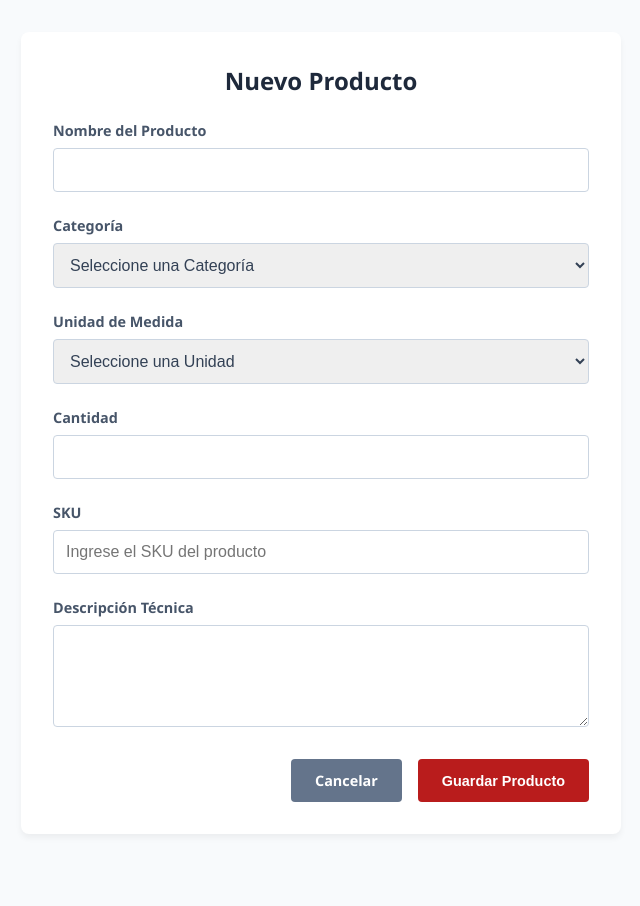
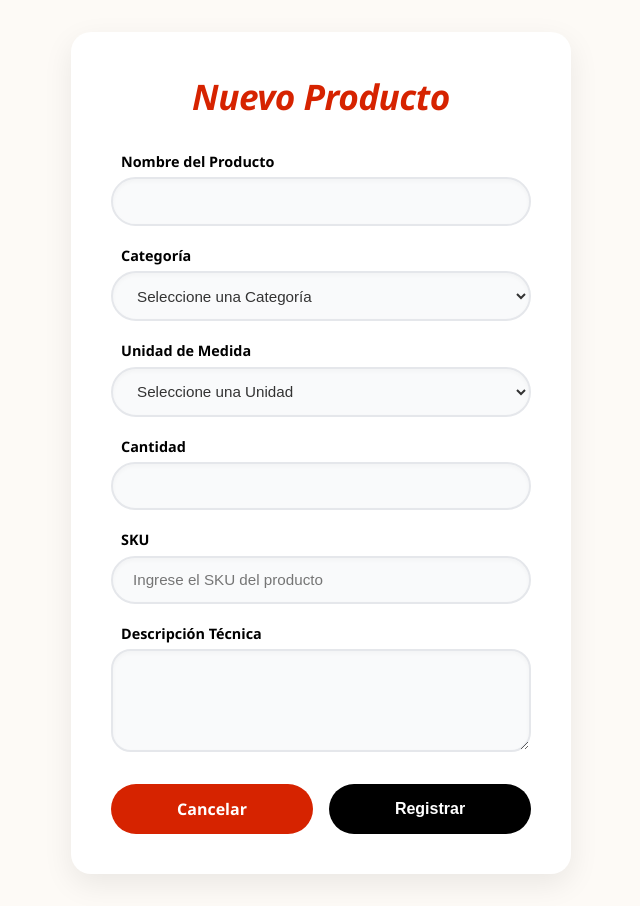
Before and after one commit to sistematPH3/ph1, a Flask app: page /inventory/products/new in a window 1280 px wide. Shown: the whole page, without its empty margins (319-959 px from the left). Before the commit the page ends 802 px from the top, so only its background shows below. Run offline with Flask 3, Linux system fonts and the light colour scheme; data that the repository does not hold is empty.

Commit message:
Refinamiento del registro de insumos

```diff
--- a/app/inventory/requests/products_request.py
+++ b/app/inventory/requests/products_request.py
@@ -4,10 +4,14 @@ def validate_product_form(data):
     name = data.get('name', '').strip()
     if not name:
         errors['name'] = 'El nombre del producto es obligatorio.'
+    elif len(name) > 100:
+        errors['name'] = 'El nombre no puede exceder los 100 caracteres.'
 
     sku = data.get('sku', '').strip()
     if not sku:
         errors['sku'] = 'El SKU es obligatorio.'
+    elif len(sku) > 50:
+        errors['sku'] = 'El SKU no puede exceder los 50 caracteres.'
 
     category_id = data.get('category_id')
     if not category_id or not str(category_id).isdigit():
@@ -21,6 +25,8 @@ def validate_product_form(data):
     elif unit_select == 'OTHER':
         if not unit_custom:
             errors['unit_of_measure'] = 'Debe especificar la nueva unidad de medida.'
+        elif len(unit_custom) > 20:
+            errors['unit_of_measure'] = 'La unidad no puede exceder los 20 caracteres.'
         else:
             unit_of_measure = unit_custom
     else:
--- a/app/static/css/inventory/products.css
+++ b/app/static/css/inventory/products.css
@@ -6,64 +6,89 @@
 
 body {
     font-family: 'Segoe UI', Tahoma, Geneva, Verdana, sans-serif;
-    background-color: #f8fafc;
-    color: #334155;
+    background-color: #fdfaf6;
+    color: #000000;
     display: flex;
     justify-content: center;
+    align-items: center;
+    min-height: 100vh;
     padding: 2rem;
 }
 
 .form-container {
     background-color: #ffffff;
-    border-radius: 8px;
-    box-shadow: 0 4px 6px rgba(0, 0, 0, 0.05);
-    padding: 2rem;
+    border-radius: 20px;
+    box-shadow: 0 10px 30px rgba(0, 0, 0, 0.08);
+    padding: 2.5rem;
     width: 100%;
-    max-width: 600px;
+    max-width: 500px;
+    position: relative;
+    z-index: 10;
 }
 
 .form-container h2 {
-    margin-bottom: 1.5rem;
-    color: #1e293b;
+    margin-bottom: 2rem;
+    color: #d62300;
     text-align: center;
+    font-weight: 800;
+    font-size: 2.2rem;
+    font-style: italic;
+    letter-spacing: -0.5px;
 }
 
 .form-group {
-    margin-bottom: 1.5rem;
+    margin-bottom: 1.25rem;
     display: flex;
     flex-direction: column;
 }
 
 .form-group label {
-    margin-bottom: 0.5rem;
-    font-weight: 600;
-    color: #475569;
+    margin-bottom: 0.4rem;
+    font-weight: 800;
+    color: #000000;
     font-size: 0.9rem;
+    margin-left: 10px;
 }
 
 .form-group input,
-.form-group select,
+.form-group select {
+    padding: 0.85rem 1.25rem;
+    border: 2px solid #e5e7eb;
+    border-radius: 50px;
+    font-size: 0.95rem;
+    color: #333333;
+    background-color: #f9fafb;
+    box-shadow: inset 0 2px 4px rgba(0, 0, 0, 0.03);
+    transition: all 0.3s ease;
+}
+
 .form-group textarea {
-    padding: 0.75rem;
-    border: 1px solid #cbd5e1;
-    border-radius: 4px;
-    font-size: 1rem;
-    transition: border-color 0.3s ease, box-shadow 0.3s ease;
-    color: #334155;
+    padding: 0.85rem 1.25rem;
+    border: 2px solid #e5e7eb;
+    border-radius: 20px;
+    font-size: 0.95rem;
+    color: #333333;
+    background-color: #f9fafb;
+    box-shadow: inset 0 2px 4px rgba(0, 0, 0, 0.03);
+    transition: all 0.3s ease;
+    resize: vertical;
 }
 
 .form-group input:focus,
 .form-group select:focus,
 .form-group textarea:focus {
-    border-color: #b91c1c;
+    background-color: #ffffff;
+    border-color: #d62300;
     outline: none;
-    box-shadow: 0 0 0 2px rgba(185, 28, 28, 0.1);
+    box-shadow: 0 0 10px rgba(214, 35, 0, 0.1);
 }
 
 .form-group input[readonly] {
-    background-color: #f1f5f9;
+    background-color: #e5e7eb;
     cursor: not-allowed;
-    color: #64748b;
+    color: #6b7280;
+    border-color: transparent;
+    box-shadow: none;
 }
 
 .sku-input-wrapper {
@@ -76,75 +101,83 @@ body {
 }
 
 .btn-lock {
-    background-color: #f1f5f9;
-    border: 1px solid #cbd5e1;
-    border-radius: 4px;
-    padding: 0 0.75rem;
+    background-color: #f9fafb;
+    border: 2px solid #e5e7eb;
+    border-radius: 50px;
+    padding: 0 1.25rem;
     cursor: pointer;
     display: flex;
     align-items: center;
     justify-content: center;
-    transition: background-color 0.3s ease;
+    transition: all 0.2s ease;
+    box-shadow: inset 0 2px 4px rgba(0, 0, 0, 0.03);
 }
 
 .btn-lock:hover {
-    background-color: #e2e8f0;
+    background-color: #e5e7eb;
 }
 
 .btn-lock svg {
     width: 20px;
     height: 20px;
-    color: #64748b;
+    color: #000000;
 }
 
 .error-text {
-    color: #b91c1c;
-    font-size: 0.875rem;
-    margin-top: 0.25rem;
+    color: #d62300;
+    font-size: 0.85rem;
+    margin-top: 0.4rem;
+    font-weight: 600;
+    margin-left: 10px;
 }
 
 .alert-error {
     background-color: #fef2f2;
     color: #991b1b;
-    padding: 1rem;
-    border-radius: 4px;
+    padding: 1rem 1.25rem;
+    border-radius: 15px;
     margin-bottom: 1.5rem;
     border: 1px solid #fecaca;
+    font-weight: 600;
+    text-align: center;
 }
 
 .form-actions {
     display: flex;
-    justify-content: flex-end;
+    justify-content: space-between;
     gap: 1rem;
     margin-top: 2rem;
 }
 
 .btn {
-    padding: 0.75rem 1.5rem;
+    flex: 1;
+    padding: 0.85rem 1.5rem;
     border: none;
-    border-radius: 4px;
-    font-size: 0.9rem;
-    font-weight: 600;
+    border-radius: 50px;
+    font-size: 1rem;
+    font-weight: 700;
     cursor: pointer;
-    transition: background-color 0.3s ease;
+    transition: all 0.2s ease;
     text-decoration: none;
-    display: inline-block;
+    text-align: center;
 }
 
 .btn-primary {
-    background-color: #b91c1c;
-    color: white;
+    background-color: #000000;
+    color: #ffffff;
 }
 
 .btn-primary:hover {
-    background-color: #991b1b;
+    background-color: #333333;
+    transform: translateY(-2px);
 }
 
 .btn-secondary {
-    background-color: #64748b;
-    color: white;
+    background-color: #d62300;
+    color: #ffffff;
 }
 
 .btn-secondary:hover {
-    background-color: #475569;
+    background-color: #b01d00;
+    transform: translateY(-2px);
 }
--- a/app/templates/inventory/product_form.html
+++ b/app/templates/inventory/product_form.html
@@ -18,7 +18,7 @@
 
             <div class="form-group">
                 <label for="name">Nombre del Producto</label>
-                <input type="text" id="name" name="name" value="{{ data.get('name', '') }}" required>
+                <input type="text" id="name" name="name" value="{{ data.get('name', '') }}" maxlength="100" required>
                 {% if errors and errors.get('name') %}<span class="error-text">{{ errors.name }}</span>{% endif %}
             </div>
 
@@ -46,6 +46,7 @@
                 <input type="text" id="unit_of_measure_custom" name="unit_of_measure_custom"
                        value="{{ data.get('unit_of_measure', '') }}"
                        placeholder="Especifique la nueva unidad (Ej. CAJAS)"
+                       maxlength="20"
                        style="display: none; margin-top: 0.5rem;">
 
                 {% if errors and errors.get('unit_of_measure') %}<span class="error-text">{{ errors.unit_of_measure }}</span>{% endif %}
@@ -59,7 +60,7 @@
 
             <div class="form-group">
                 <label for="sku">SKU</label>
-                <input type="text" id="sku" name="sku" value="{{ data.get('sku', '') }}" placeholder="Ingrese el SKU del producto" required>
+                <input type="text" id="sku" name="sku" value="{{ data.get('sku', '') }}" placeholder="Ingrese el SKU del producto" maxlength="50" required>
                 {% if errors and errors.get('sku') %}<span class="error-text">{{ errors.sku }}</span>{% endif %}
             </div>
 
@@ -70,7 +71,7 @@
 
             <div class="form-actions">
                 <a href="{{ url_for('inventory.list_products') }}" class="btn btn-secondary">Cancelar</a>
-                <button type="submit" class="btn btn-primary">{% if product %}Actualizar Producto{% else %}Guardar Producto{% endif %}</button>
+                <button type="submit" class="btn btn-primary">{% if product %}Actualizar{% else %}Registrar{% endif %}</button>
             </div>
         </form>
     </div>
```
